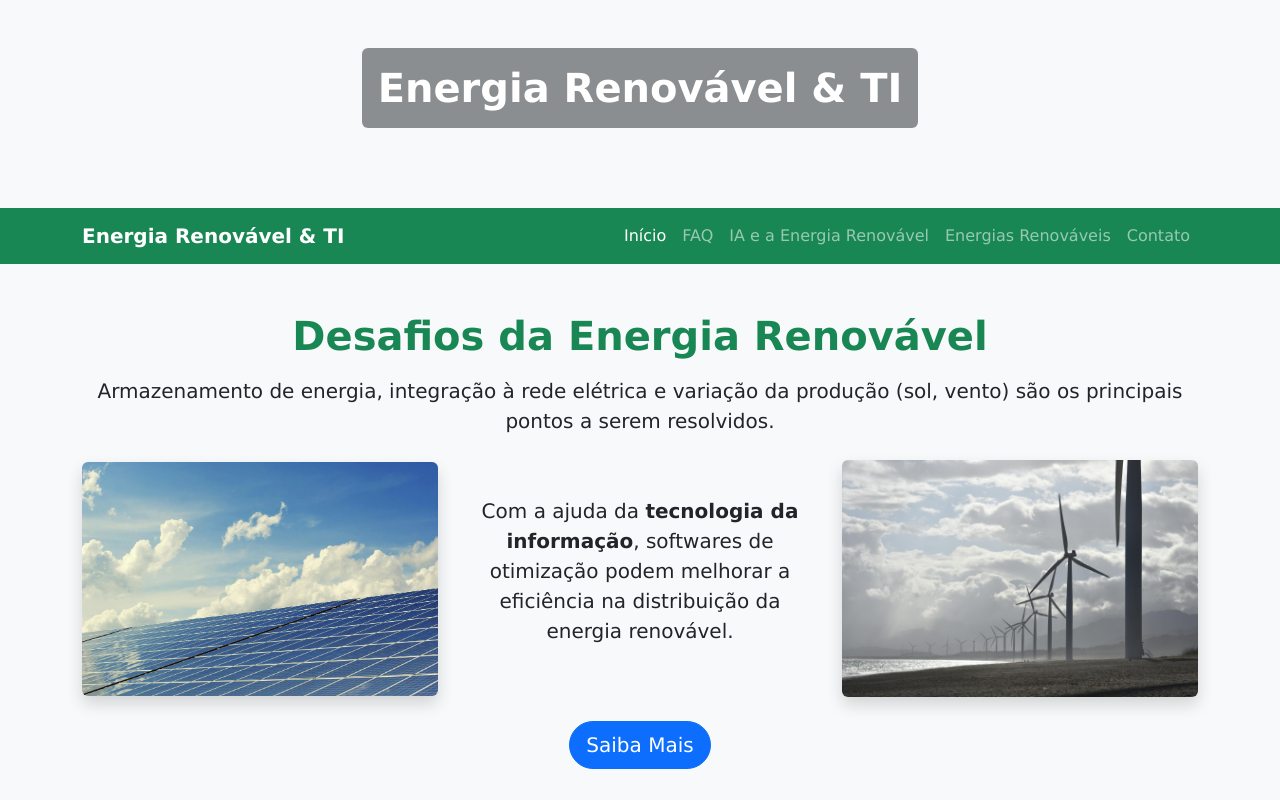
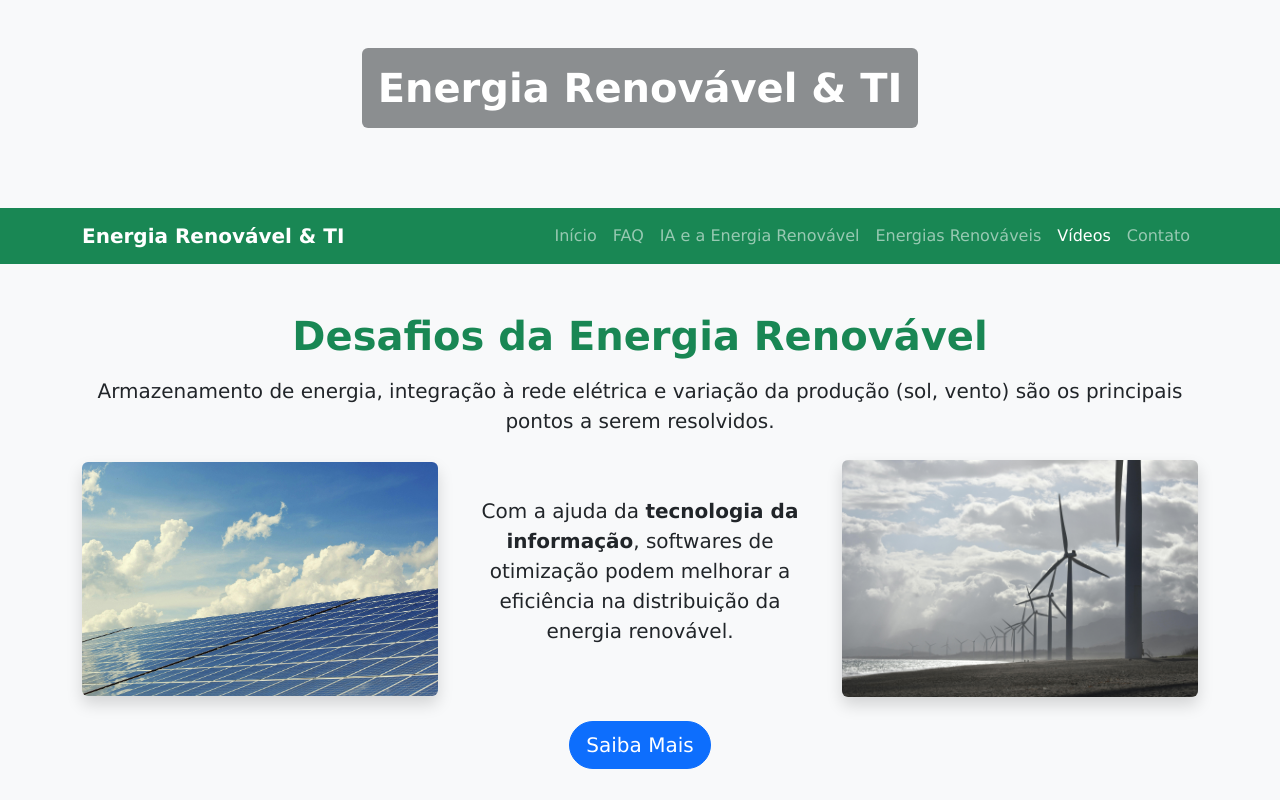
Before and after one commit to enzodorow/Energia-renov-vel-e-TI, a plain HTML site: page index.html in a window 1280 px wide. Shown: the top 800 px of the page. Drawn offline with nearby package versions, Linux system fonts and the light colour scheme.

Commit message:
Fix HTML structure and update navbar links
Corrected HTML structure and improved navbar links.

```diff
--- a/index.html
+++ b/index.html
@@ -43,10 +43,11 @@
 
       <div class="collapse navbar-collapse" id="mainNav">
       <ul class="navbar-nav ms-auto mb-2 mb-lg-0">
-          <li class="nav-item"><a class="nav-link active" href="index.html">Início</a></li>
+        <li class="nav-item"><a class="nav-link" href="INDEX.html">Início</a></li>
         <li class="nav-item"><a class="nav-link" href="FAQ.html">FAQ</a></li>
         <li class="nav-item"><a class="nav-link" href="SOLUÇÃO.html">IA e a Energia Renovável</a></li>
         <li class="nav-item"><a class="nav-link" href="ENERGIAS RENOVÁVEIS.html">Energias Renováveis</a></li>
+        <li class="nav-item"><a class="nav-link active" href="VIDEOS.html">Vídeos</a></li>
         <li class="nav-item"><a class="nav-link" href="CONTATO.html">Contato</a></li>
       </ul>
     </div>
```
Lines whose indentation alone changed are shown as unchanged.
